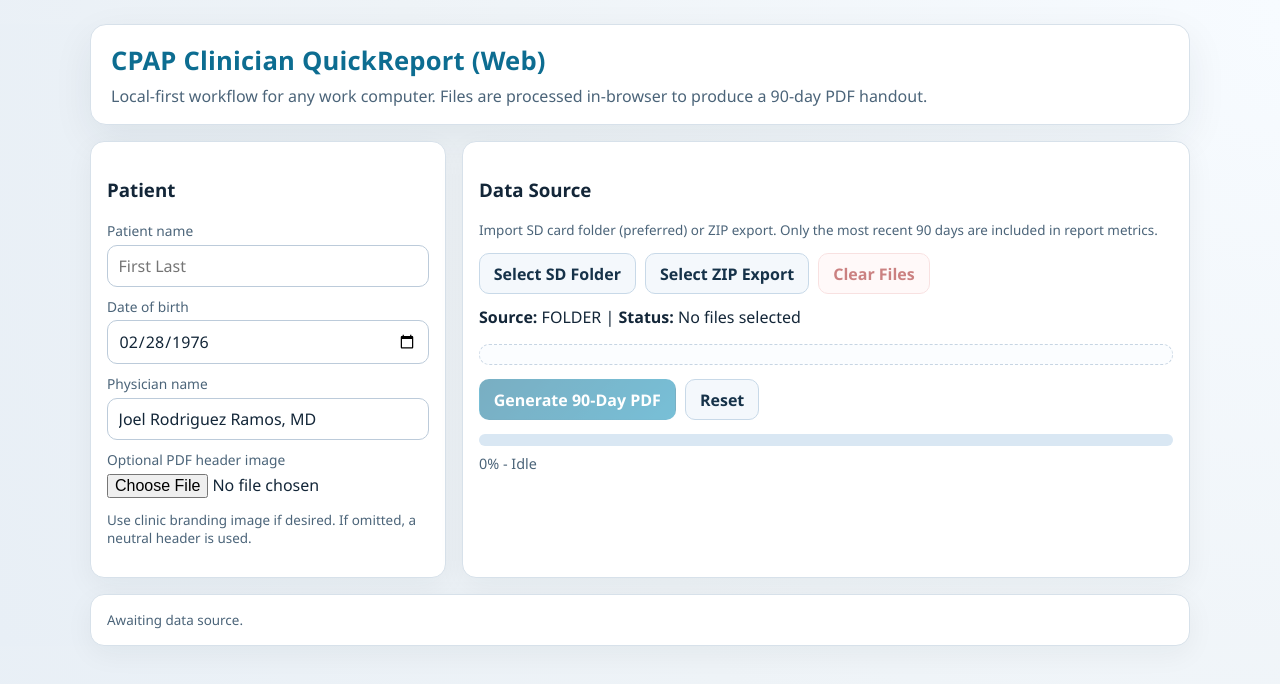
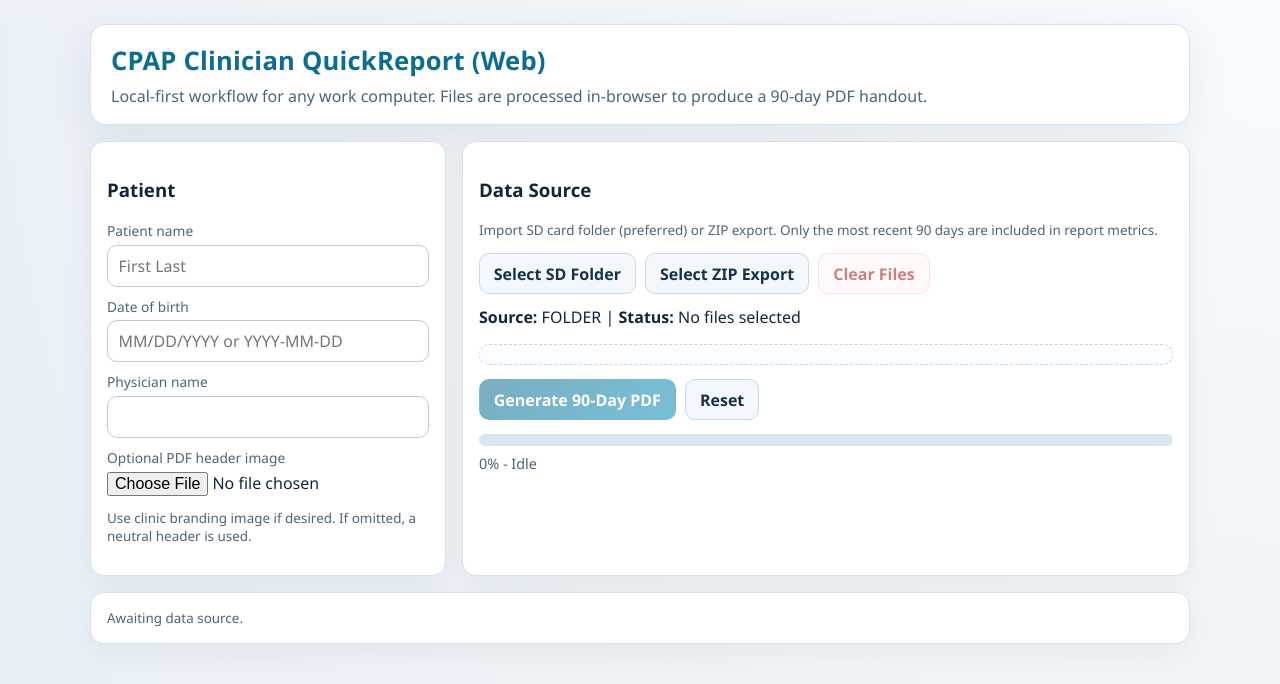
Before and after one commit to Cruxad0/CPAP-QuickReport, a Next.js app: page / in a window 1280 px wide. Shown: the top 684 px of the page. Built offline with nearby package versions, Linux system fonts and the light colour scheme.

Commit message:
Add files via upload

```diff
--- a/components/quick-report-app.tsx
+++ b/components/quick-report-app.tsx
@@ -12,14 +12,38 @@ function bytesToLabel(size: number): string {
   return `${size} B`;
 }
 
-function getTodayIso() {
-  return new Date().toISOString().slice(0, 10);
+function toIsoDateParts(year: number, month: number, day: number): string | null {
+  if (!Number.isInteger(year) || !Number.isInteger(month) || !Number.isInteger(day)) return null;
+  if (year < 1900 || year > 2100) return null;
+  if (month < 1 || month > 12) return null;
+  if (day < 1 || day > 31) return null;
+  const dt = new Date(Date.UTC(year, month - 1, day));
+  if (Number.isNaN(dt.getTime())) return null;
+  if (
+    dt.getUTCFullYear() !== year ||
+    dt.getUTCMonth() + 1 !== month ||
+    dt.getUTCDate() !== day
+  ) {
+    return null;
+  }
+  return `${String(year).padStart(4, "0")}-${String(month).padStart(2, "0")}-${String(day).padStart(2, "0")}`;
 }
 
-function defaultDobIso() {
-  const d = new Date();
-  d.setFullYear(d.getFullYear() - 50);
-  return d.toISOString().slice(0, 10);
+function normalizeDobInput(value: string): string | null {
+  const input = value.trim();
+  if (!input) return null;
+
+  const iso = /^(\d{4})-(\d{1,2})-(\d{1,2})$/.exec(input);
+  if (iso) {
+    return toIsoDateParts(Number(iso[1]), Number(iso[2]), Number(iso[3]));
+  }
+
+  const us = /^(\d{1,2})\/(\d{1,2})\/(\d{4})$/.exec(input);
+  if (us) {
+    return toIsoDateParts(Number(us[3]), Number(us[1]), Number(us[2]));
+  }
+
+  return null;
 }
 
 async function fileToDataUrl(file: File): Promise<string> {
@@ -46,8 +70,8 @@ export function QuickReportApp() {
   const headerInputRef = useRef<HTMLInputElement>(null);
 
   const [patientName, setPatientName] = useState("");
-  const [dateOfBirthIso, setDateOfBirthIso] = useState(defaultDobIso());
-  const [physicianName, setPhysicianName] = useState("Joel Rodriguez Ramos, MD");
+  const [dateOfBirthInput, setDateOfBirthInput] = useState("");
+  const [physicianName, setPhysicianName] = useState("");
   const [sourceKind, setSourceKind] = useState<DataSourceKind>("folder");
   const [sourceFiles, setSourceFiles] = useState<SourceFile[]>([]);
   const [headerDataUrl, setHeaderDataUrl] = useState<string | undefined>(undefined);
@@ -87,9 +111,11 @@ export function QuickReportApp() {
     return `${sourceFiles.length} files selected (${bytesToLabel(total)})`;
   }, [sourceFiles]);
 
+  const dateOfBirthIso = useMemo(() => normalizeDobInput(dateOfBirthInput), [dateOfBirthInput]);
+
   const canGenerate =
     patientName.trim().length > 1 &&
-    dateOfBirthIso.length > 0 &&
+    Boolean(dateOfBirthIso) &&
     physicianName.trim().length > 3 &&
     sourceFiles.length > 0 &&
     status !== "working";
@@ -97,20 +123,11 @@ export function QuickReportApp() {
 
   const beginSourceSelection = (kind: "folder" | "zip") => {
     setPendingSourceSelection(kind);
-    setIsSourceLoading(true);
-    setStatus("working");
-    const label = kind === "folder" ? "SD folder" : "ZIP file";
-    setStatusMessage(`Waiting for ${label} selection...`);
-    setParseProgress({ phase: "select", detail: `Waiting for ${label} selection...`, percent: 1 });
 
     const onFocusBack = () => {
       setTimeout(() => {
         setPendingSourceSelection((current) => {
           if (current !== kind) return current;
-          setIsSourceLoading(false);
-          setStatus("idle");
-          setStatusMessage("Awaiting data source.");
-          setParseProgress({ phase: "idle", detail: "Idle", percent: 0 });
           return null;
         });
       }, 180);
@@ -277,7 +294,7 @@ export function QuickReportApp() {
         sourceKind,
         files: sourceFiles,
         patientName,
-        dateOfBirthIso,
+        dateOfBirthIso: dateOfBirthIso ?? "",
         physicianName,
         onProgress: (p) => setParseProgress(p)
       });
@@ -349,11 +366,17 @@ export function QuickReportApp() {
           <input
             id="dob"
             className="date-input"
-            type="date"
-            max={getTodayIso()}
-            value={dateOfBirthIso}
-            onChange={(e) => setDateOfBirthIso(e.target.value)}
+            type="text"
+            inputMode="numeric"
+            placeholder="MM/DD/YYYY or YYYY-MM-DD"
+            value={dateOfBirthInput}
+            onChange={(e) => setDateOfBirthInput(e.target.value)}
           />
+          {dateOfBirthInput.trim().length > 0 && !dateOfBirthIso ? (
+            <p className="subtle" style={{ marginTop: 6, color: "#a11c1c" }}>
+              Enter date as MM/DD/YYYY or YYYY-MM-DD.
+            </p>
+          ) : null}
 
           <label htmlFor="physician" style={{ marginTop: 10 }}>
             Physician name
--- a/lib/parser.ts
+++ b/lib/parser.ts
@@ -214,10 +214,14 @@ function isResventConfigFile(meta: SourceMeta): boolean {
   return /(?:^|\/)therapy\/config\/[^/]+$/i.test(meta.normalizedPath);
 }
 
-function isResventStatFile(meta: SourceMeta): boolean {
-  // OSCAR loader imports only STATxx session files.
-  // Some cards include STAT (no suffix) or wider numeric suffixes alongside STATxx.
-  return meta.recordDate !== null && /^stat(?:\d{1,4})?$/i.test(meta.baseName);
+function isResventStatUsageFile(meta: SourceMeta): boolean {
+  // OSCAR usage sessions are STATxx.
+  return meta.recordDate !== null && extractUsageSuffix(meta.baseName, "stat") !== null;
+}
+
+function isResventStatSummaryFile(meta: SourceMeta): boolean {
+  // Some cards also include plain STAT daily summary.
+  return meta.recordDate !== null && /^stat(?:\..*)?$/i.test(meta.baseName);
 }
 
 function isResventPFile(meta: SourceMeta): boolean {
@@ -821,7 +825,12 @@ function pickResventCandidates(files: SourceMeta[], warnings: string[]): {
   const windowDateSet = new Set(inWindow.map((m) => toIsoDate(m.recordDate)));
 
   const configFiles = files.filter(isResventConfigFile).filter((m) => m.file.size <= MAX_FILE_SIZE_BYTES);
-  const statFiles = inWindow.filter(isResventStatFile).filter((m) => m.file.size <= MAX_FILE_SIZE_BYTES);
+  const usageStatFiles = inWindow.filter(isResventStatUsageFile).filter((m) => m.file.size <= MAX_FILE_SIZE_BYTES);
+  const summaryStatFiles = inWindow.filter(isResventStatSummaryFile).filter((m) => m.file.size <= MAX_FILE_SIZE_BYTES);
+  const statFiles = usageStatFiles.length > 0 ? usageStatFiles : summaryStatFiles;
+  if (usageStatFiles.length === 0 && summaryStatFiles.length > 0) {
+    warnings.push("STATxx session files were not found; using STAT summary files for daily usage parsing.");
+  }
   const evByDayUsage = new Map<string, SourceMeta>();
   for (const ev of inWindow.filter(isResventEvFile).filter((m) => m.file.size <= MAX_FILE_SIZE_BYTES)) {
     const usage = extractUsageSuffix(ev.baseName, "ev");
```
